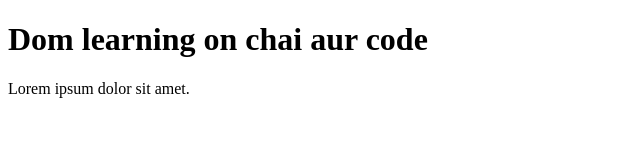
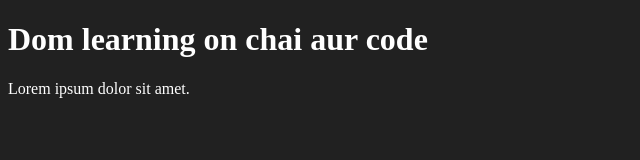
Before and after one commit to chandanpradhan29/js-basic, a plain HTML site: page 05_DOM/one.html in a window 1280 px wide. Shown: the whole page, without its empty margins (0-640 px from the left). Drawn offline with Linux system fonts and the light colour scheme.

Commit message:
dom part 2 going on

```diff
--- a/05_DOM/one.html
+++ b/05_DOM/one.html
@@ -4,10 +4,17 @@
 <meta charset="UTF-8">
 <title>Dom</title>
 
+<style>
+    .bg-black{
+        background-color: #212121;
+        color: white;
+    }
+</style>
+
 </head>
-<body>
-    <div class="bg-black">
-        <h1 class="heading">Dom learning on chai aur code</h1>
+<body class="bg-black">
+    <div>
+        <h1 id="title" class="heading">Dom learning on chai aur code</h1>
         <p>Lorem ipsum dolor sit amet.</p>
     </div>
 </body>
```
